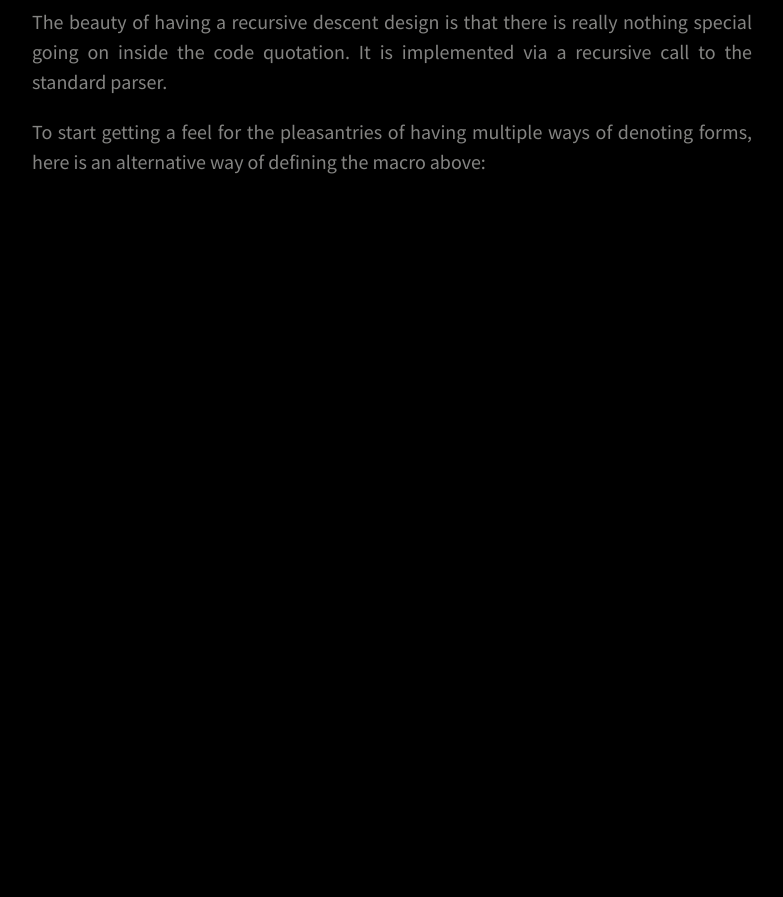
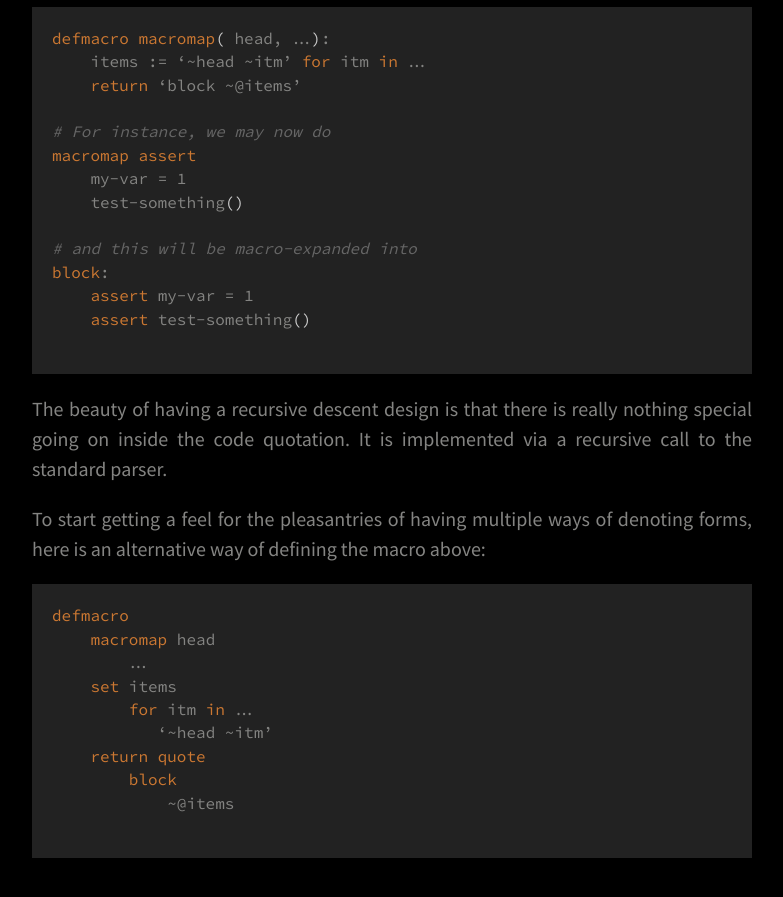
Before and after one commit to blackro-se/blackro-se.github.io, a plain HTML site: page blog/lexer-3/index.html in a window 1280 px wide. Shown: the part 3560-4457 px from the top of the page, without its empty margins (248-1031 px from the left). Before the commit the page ends 3857 px from the top, so only its background shows below. Drawn offline with Linux system fonts and the light colour scheme; files that its build step writes are made by us from their sources; files whose address does not match are found by name.

Commit message:
Sun Feb 14 12:43:49 CET 2016

```diff
--- a/blog/lexer-3/index.html
+++ b/blog/lexer-3/index.html
@@ -262,9 +262,37 @@
 
 <p>Within quotation, the escape characters <code class="highlighter-rouge">~</code> and <code class="highlighter-rouge">~@</code> will serve the same function as <code class="highlighter-rouge">,</code> and <code class="highlighter-rouge">,@</code> in Lisp, namely <em>evaluate the expression within the escape, and insert it in this code position</em> (in the second case the expression is interpreted as a sequence, and each element is inserted in turn). For instance, one could define a <code class="highlighter-rouge">macromap</code> macro, which applies a given piece of code to each of its arguments:</p>
 
+<div class="highlight"><pre><code><span class="k">defmacro</span> <span class="k">macromap</span><span class="p">(</span> <span class="">head</span>, <span class=""></span><span class="p">)</span>:
+    <span class="">items</span> :<span class="">=</span> <span class="">‘</span><span class="">~</span><span class="">head</span> <span class="">~</span><span class="">itm’</span> <span class="k">for</span> <span class="">itm</span> <span class="k">in</span> <span class=""></span>
+    <span class="k">return</span> <span class="">‘block</span> <span class="">~@</span><span class="">items’</span>
+
+<span class="c">#</span><span class="c"> For instance, we may now do</span>
+<span class="k">macromap</span> <span class="k">assert</span>
+    <span class="">my-var</span> <span class="">=</span> <span class="">1</span>
+    <span class="">test-something</span><span class="p">(</span><span class="p">)</span>
+
+<span class="c">#</span><span class="c"> and this will be macro-expanded into</span>
+<span class="k">block</span>:
+    <span class="k">assert</span> <span class="">my-var</span> <span class="">=</span> <span class="">1</span>
+    <span class="k">assert</span> <span class="">test-something</span><span class="p">(</span><span class="p">)</span>
+
+</code></pre></div>
+
 <p>The beauty of having a recursive descent design is that there is really nothing special going on inside the code quotation. It is implemented via a recursive call to the standard parser.</p>
 
 <p>To start getting a feel for the pleasantries of having multiple ways of denoting forms, here is an alternative way of defining the macro above:</p>
+
+<div class="highlight"><pre><code><span class="k">defmacro</span>
+    <span class="k">macromap</span> <span class="">head</span>
+        <span class=""></span>
+    <span class="k">set</span> <span class="">items</span>
+        <span class="k">for</span> <span class="">itm</span> <span class="k">in</span> <span class=""></span>
+           <span class="">‘</span><span class="">~</span><span class="">head</span> <span class="">~</span><span class="">itm’</span>
+    <span class="k">return</span> <span class="k">quote</span>
+        <span class="k">block</span>
+            <span class="">~@</span><span class="">items</span>
+
+</code></pre></div>
 
 
 </div>
--- a/feed.xml
+++ b/feed.xml
@@ -6,8 +6,8 @@
 </description>
     <link>http://blackro-se.github.io//</link>
     <atom:link href="http://blackro-se.github.io//feed.xml" rel="self" type="application/rss+xml"/>
-    <pubDate>Sun, 14 Feb 2016 12:41:56 +0100</pubDate>
-    <lastBuildDate>Sun, 14 Feb 2016 12:41:56 +0100</lastBuildDate>
+    <pubDate>Sun, 14 Feb 2016 12:43:35 +0100</pubDate>
+    <lastBuildDate>Sun, 14 Feb 2016 12:43:35 +0100</lastBuildDate>
     <generator>Jekyll v3.1.1</generator>
 
 
```
Also changed, not shown: blog/lexer-1/index.html (+29 -0 lines).
